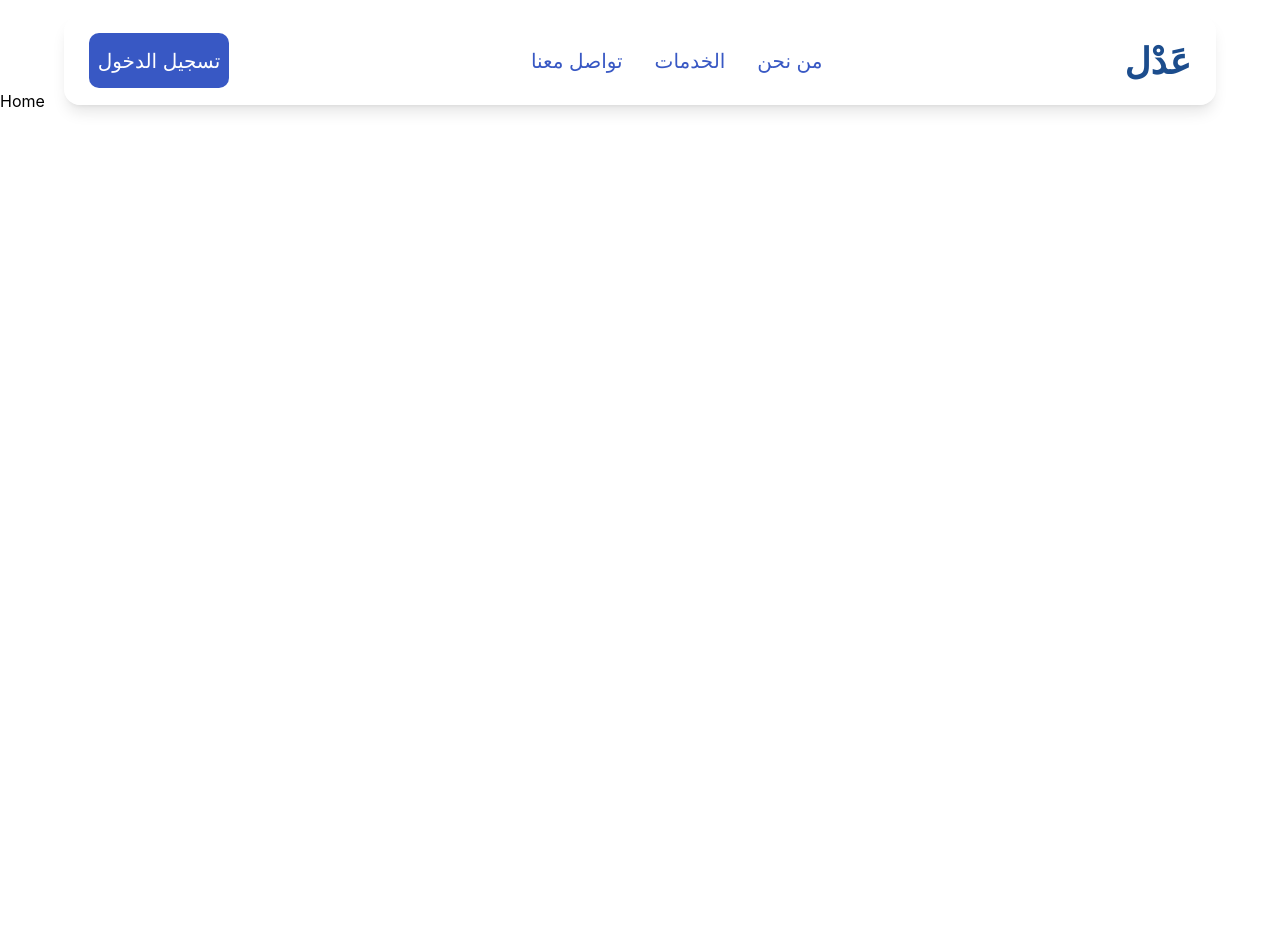
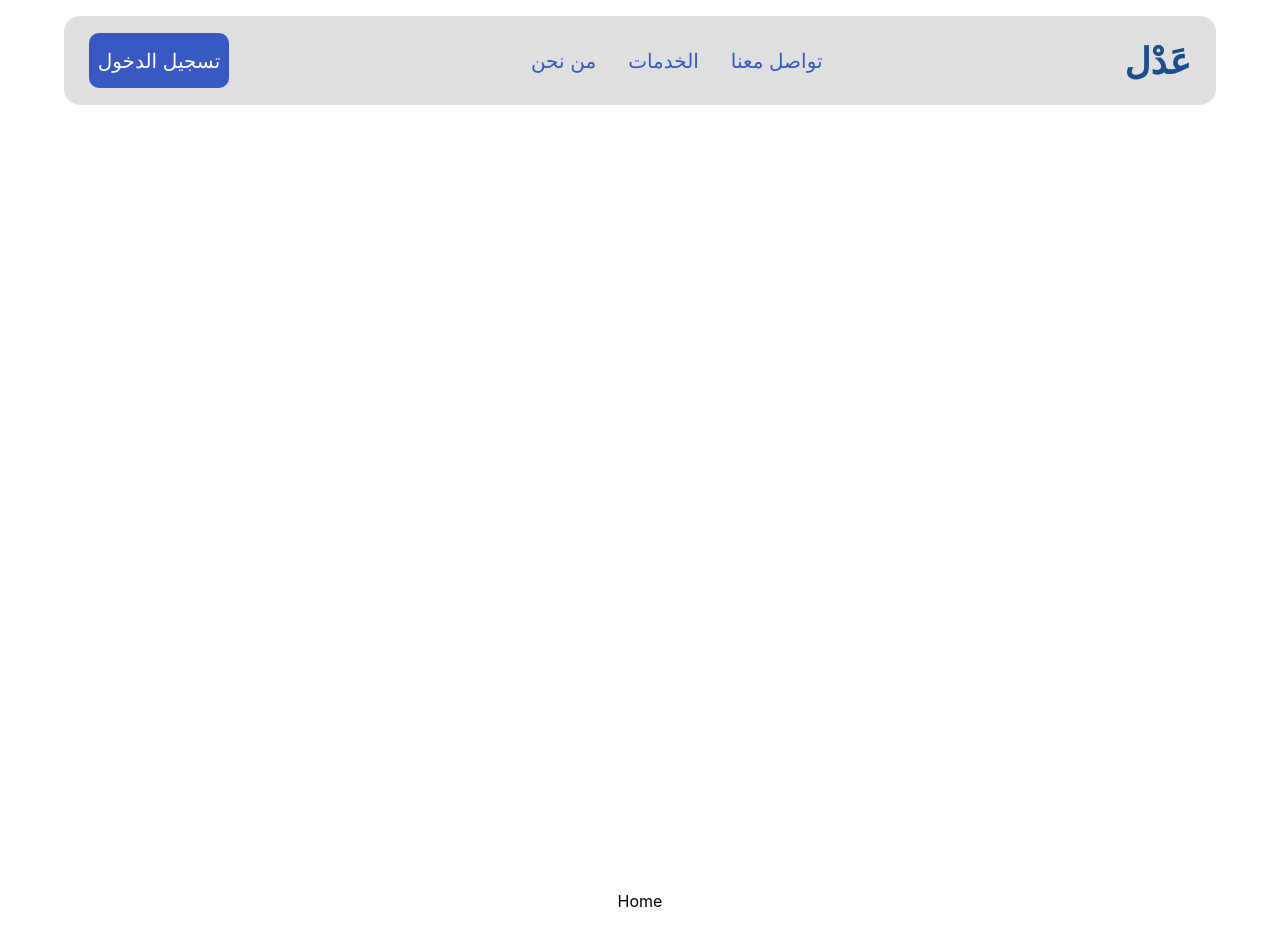
Before and after one commit to mH232/-, a React (Vite) app: page / in a window 1280 px wide. Shown: the top 946 px of the page. Built offline with nearby package versions, Linux system fonts and the light colour scheme.

Commit message:
Modifying the header to be glassy when scrolling

```diff
--- a/package.json
+++ b/package.json
@@ -10,9 +10,12 @@
     "preview": "vite preview"
   },
   "dependencies": {
+    "@gsap/react": "^2.1.2",
     "@tailwindcss/vite": "^4.3.3",
+    "gsap": "^3.15.0",
     "react": "^19.2.7",
     "react-dom": "^19.2.7",
+    "react-responsive": "^10.0.1",
     "react-router-dom": "^7.11.0",
     "tailwindcss": "^4.3.3"
   },
--- a/src/App.jsx
+++ b/src/App.jsx
@@ -1,12 +1,19 @@
+import gsap from "gsap";
+import { ScrollTrigger, SplitText } from "gsap/all";
+gsap.registerPlugin(ScrollTrigger, SplitText);
 import { Routes, Route } from "react-router-dom";
 import Home from "./pages/Home";
 import Login from "./pages/Login";
+// Components
 import Header from "./Components/Header";
+import Hero from "./Components/Hero";
 
 function App() {
   return (
+    // bg-linear-to-br from-[#EEF5FF] to-[#B4D4FF]
     <div className="h-[5000px]">
       <Header />
+      <Hero />
       <Routes>
         <Route path="/" element={<Home />} />
         <Route path="/login" element={<Login />} />
--- a/src/Components/Header.jsx
+++ b/src/Components/Header.jsx
@@ -1,28 +1,47 @@
 import { Link } from "react-router-dom";
-
+import { navLinks } from "../Constents/Index";
+import { useGSAP } from "@gsap/react";
+import gsap from "gsap";
 function Header() {
+  useGSAP(() => {
+    const navTween = gsap.timeline({
+      scrollTrigger: {
+        trigger: "main",
+        start: "bottom top",
+      },
+    });
+    navTween.fromTo(
+      "main",
+      { backgroundColor: "transparent" },
+      {
+        backgroundColor: "#00000020",
+        backdropFilter: "blur(10px)",
+        duration: 1,
+        ease: "power1.inOut",
+      }
+    );
+  });
   return (
     <header className="sticky top-4 z-50">
-      <div className="mx-auto w-[90%] max-w-7xl rounded-2xl border border-white/20 bg-white/20 backdrop-blur-md shadow-lg">
+      <main className="navbar mx-auto w-[90%] max-w-7xl rounded-2xl border border-white/6">
         <div className="flex items-center justify-between px-6 py-4 ">
-          {/* <div className="login-button cursor-pointer bg-secondary text-white w-35 h-13.75 rounded-[10px] flex justify-center items-center text-xl"></div> */}
           <Link
             to={"/login"}
-            className="login-button cursor-pointer bg-secondary text-white w-35 h-13.75 rounded-[10px] flex justify-center items-center text-xl"
+            className="login-button cursor-pointer bg-secondary text-white w-35 h-13.75 rounded-[10px] flex-center text-xl"
           >
             تسجيل الدخول
           </Link>
-          <nav>
-            <ul className="flex gap-8 text-secondary text-xl">
-              <li className="cursor-pointer">تواصل معنا</li>
-              <li className="cursor-pointer">الخدمات</li>
-              <li className="cursor-pointer">من نحن</li>
-            </ul>
+          <nav className="flex gap-8 text-secondary text-xl">
+            {navLinks.map((link) => (
+              <li key={link.id}>
+                <a href={`#${link.id}`}>{link.title}</a>
+              </li>
+            ))}
           </nav>
 
           <div className="logo text-4xl font-bold text-main">عَدْل</div>
         </div>
-      </div>
+      </main>
     </header>
   );
 }
--- /dev/null
+++ b/src/Components/Hero.jsx
@@ -0,0 +1,7 @@
+import React from "react";
+import Header from "./Header";
+function Hero() {
+  return <div className=" h-screen"></div>;
+}
+
+export default Hero;
--- /dev/null
+++ b/src/Constents/Index.js
@@ -0,0 +1,14 @@
+export const navLinks = [
+  {
+    id: "about",
+    title: "من نحن",
+  },
+  {
+    id: "services",
+    title: "الخدمات",
+  },
+  {
+    id: "contact",
+    title: "تواصل معنا",
+  },
+];
--- a/src/index.css
+++ b/src/index.css
@@ -5,3 +5,13 @@
   --color-main: #1c4d8d;
   --color-secondary: #3858c4;
 }
+@utility flex-center {
+  @apply flex justify-center items-center;
+}
+html,
+body {
+  scroll-behavior: smooth;
+}
+li {
+  list-style-type: none;
+}
--- a/src/pages/Home.jsx
+++ b/src/pages/Home.jsx
@@ -1,7 +1,7 @@
 import React from "react";
 
 function Home() {
-  return <div>Home</div>;
+  return <div className="flex-center">Home</div>;
 }
 
 export default Home;
```
Also changed, not shown: src/App.css (deleted), src/Components/example.txt (added), 1 other file (tests, documents, lock files or other folders).
